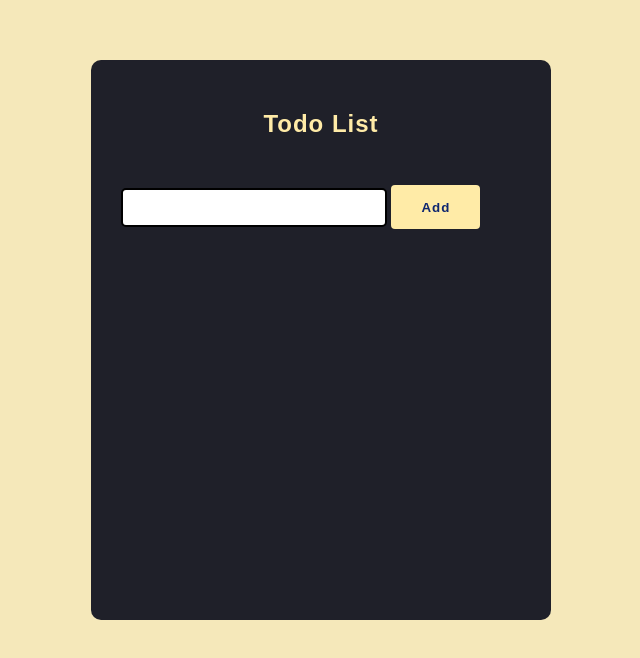
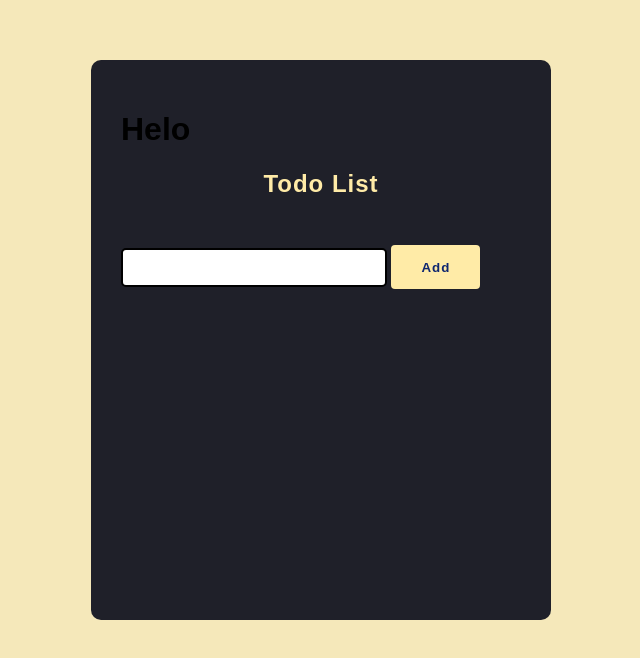
Before and after one commit to AbuthahirWDEV/Todo, a plain HTML site: page index.html in a window 1280 px wide. Shown: the part 140-798 px from the top of the page, without its empty margins (319-959 px from the left). Drawn offline with Linux system fonts and the light colour scheme.

Commit message:
webhook test

```diff
--- a/index.html
+++ b/index.html
@@ -9,6 +9,7 @@
 </head>
 <body>
     <div id="wrapper">
+        <h1>Helo</h1>
         <h2>Todo List</h2>
         <input type="text" id="input">
         <button id="add">Add</button>
```
